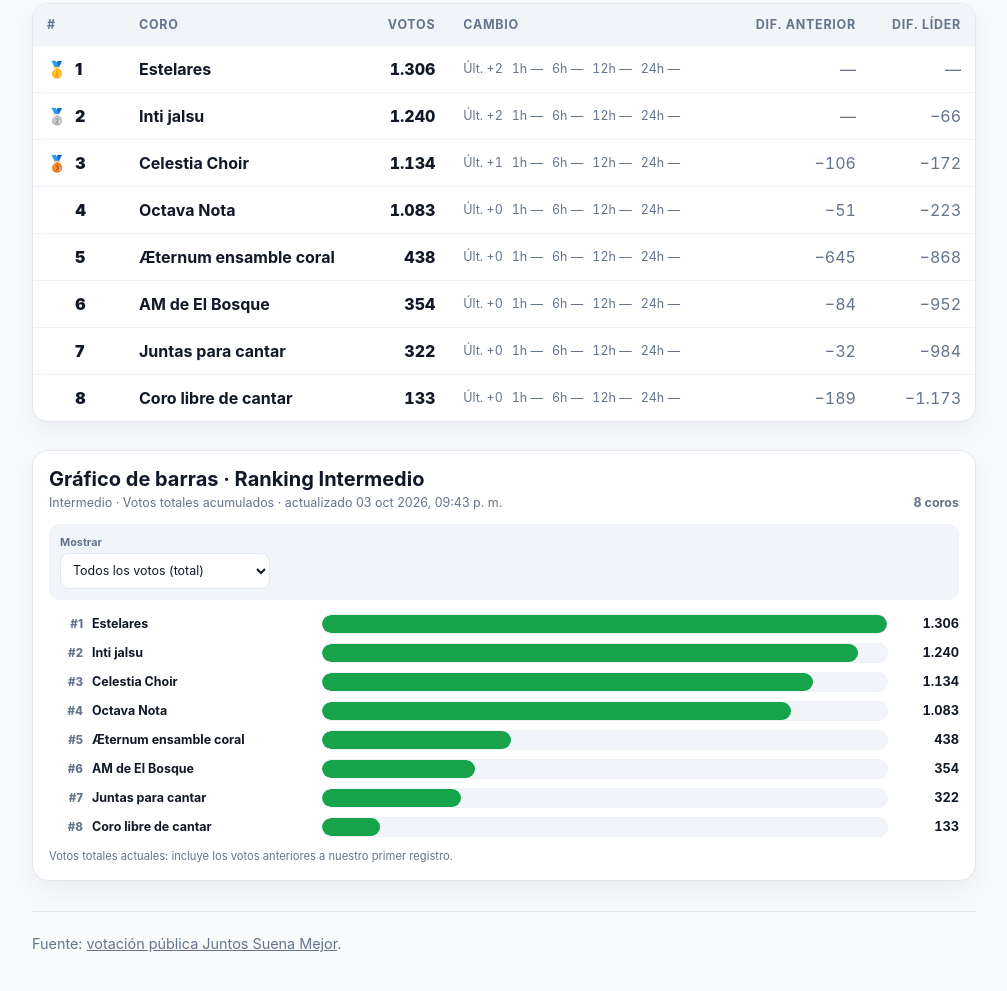
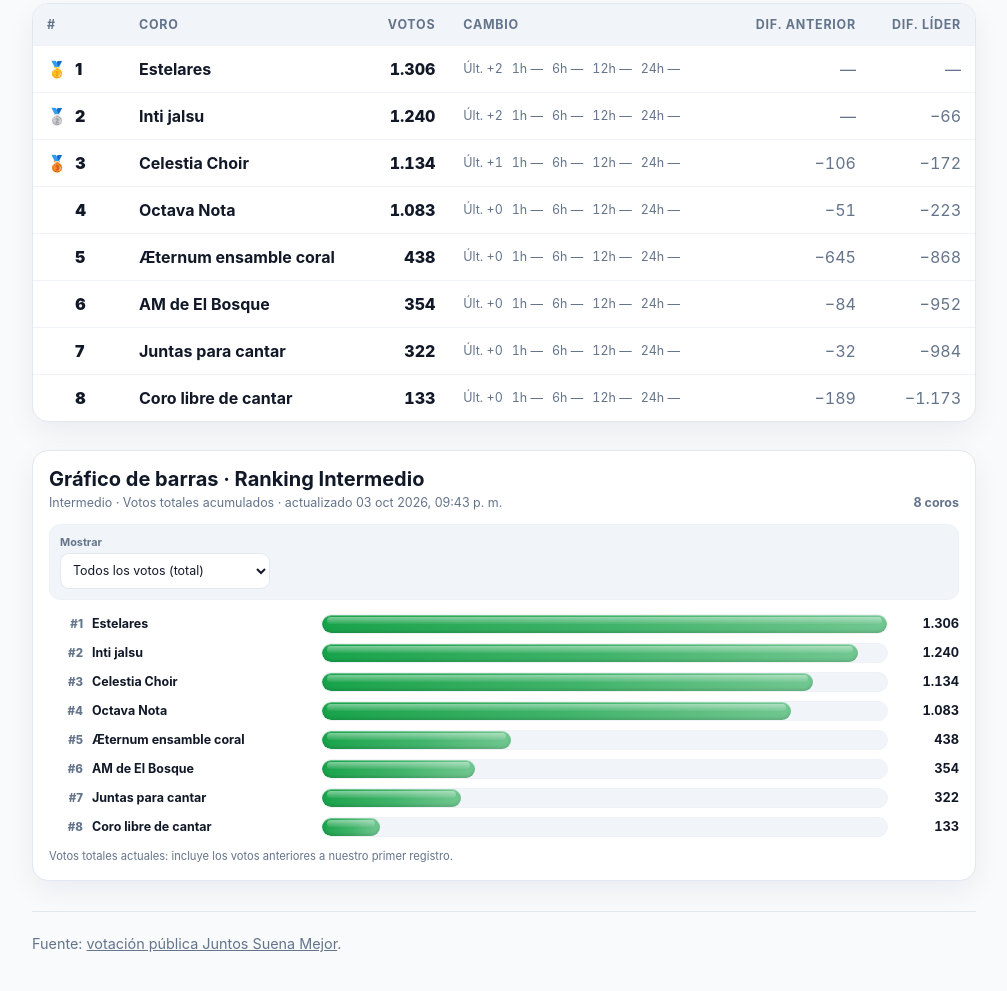
Before and after one commit to AEAZ-J/RankingCoro, a plain HTML site: page index.html in a window 1280 px wide. Shown: the part 640-1631 px from the top of the page, without its empty margins (136-1143 px from the left). Drawn offline with Linux system fonts and the light colour scheme.

Commit message:
Restore glossy gradient to category-colored vote bars

```diff
--- a/index.html
+++ b/index.html
@@ -6,7 +6,7 @@
   <meta name="theme-color" content="#f8fafc">
   <meta name="description" content="Ranking de coros Juntos Suena Mejor, actualizado automáticamente.">
   <title>Ranking de coros</title>
-  <link rel="stylesheet" href="styles.css?v=20261006-05">
+  <link rel="stylesheet" href="styles.css?v=20261006-06">
 </head>
 <body>
   <main class="wrap">
--- a/styles.css
+++ b/styles.css
@@ -576,11 +576,34 @@ a{color:inherit}
   border:1px solid var(--border-soft);
 }
 .daily-gain-fill{
+  position:relative;
   min-width:2px;
   height:100%;
   border-radius:999px;
+  overflow:hidden;
   background:var(--bar-color,#2563eb);
-  transition:width .25s ease;
+  background:linear-gradient(
+    95deg,
+    var(--bar-color,#2563eb) 0%,
+    color-mix(in srgb,var(--bar-color,#2563eb) 82%,white) 52%,
+    color-mix(in srgb,var(--bar-color,#2563eb) 61%,white) 100%
+  );
+  box-shadow:inset 0 1px 0 rgba(255,255,255,.35),inset 0 -2px 3px rgba(0,0,0,.12);
+  transition:width .25s ease,filter .2s ease;
+}
+.daily-gain-fill::after{
+  content:"";
+  position:absolute;
+  top:2px;
+  left:5px;
+  right:5px;
+  height:42%;
+  border-radius:999px;
+  background:linear-gradient(180deg,rgba(255,255,255,.45),rgba(255,255,255,.06));
+  pointer-events:none;
+}
+.daily-gain-row:hover .daily-gain-fill{
+  filter:brightness(1.07);
 }
 .daily-gain-value{
   text-align:right;
```
